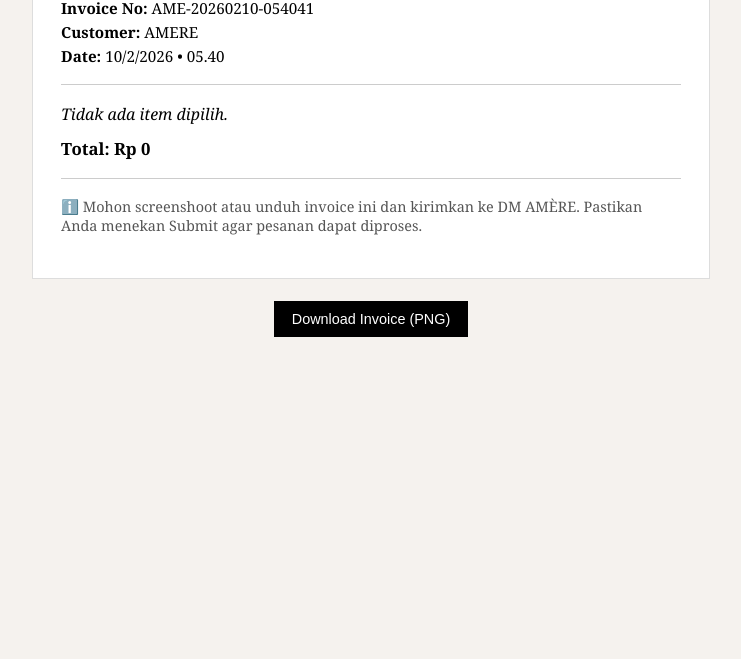
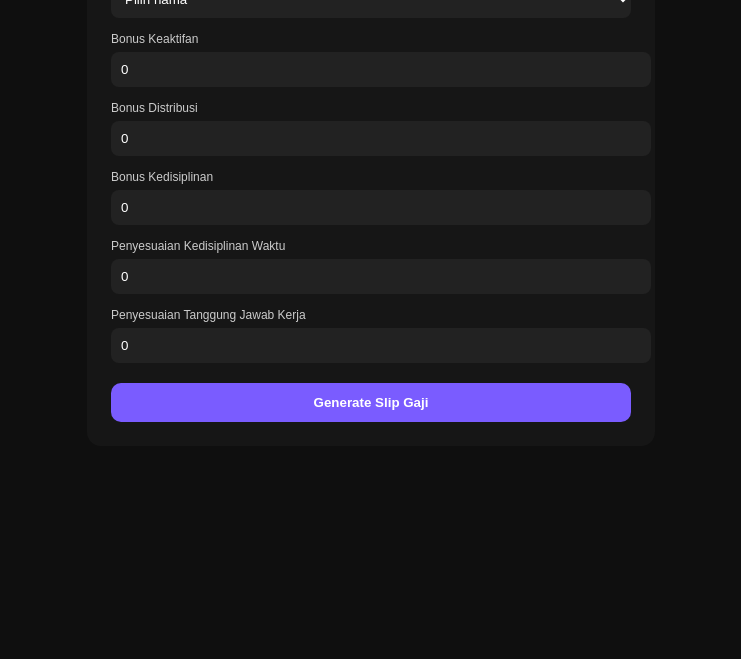
Before and after one commit to amerecocoa/amere-salary, a plain HTML site: page index.html in a window 1280 px wide. Shown: the part 141-800 px from the top of the page, without its empty margins (269-1010 px from the left). Drawn offline with nearby package versions, Linux system fonts and the light colour scheme.

Commit message:
Update index.html for salary system interface

```diff
--- a/index.html
+++ b/index.html
@@ -2,190 +2,227 @@
 <html lang="id">
 <head>
 <meta charset="UTF-8">
-<title>AMÈRE — Invoice</title>
-<meta name="viewport" content="width=device-width, initial-scale=1">
+<title>AMÈRE — Salary System</title>
+<meta name="viewport" content="width=device-width, initial-scale=1.0">
 
 <style>
 body {
-    font-family: Georgia, serif;
-    background: #f5f2ee;
-    padding: 24px;
+  font-family: Arial, sans-serif;
+  background:#0f0f0f;
+  color:#fff;
+  padding:20px;
 }
-  .invoice {
-    max-width: 620px;
-    margin: auto;
-    background: #ffffff;
-    padding: 28px;
-    border: 1px solid #ddd;
+.container {
+  max-width:520px;
+  margin:auto;
+  background:#161616;
+  padding:24px;
+  border-radius:14px;
 }
-  h1 {
-    text-align: center;
-    letter-spacing: 2px;
-    margin-bottom: 14px;
+h1 { font-size:20px; }
+label {
+  font-size:12px;
+  margin-top:14px;
+  display:block;
+  color:#ccc;
 }
-  .meta p {
-    margin: 4px 0;
-    font-size: 0.95em;
+select, input {
+  width:100%;
+  padding:10px;
+  margin-top:6px;
+  border-radius:8px;
+  border:none;
+  background:#222;
+  color:#fff;
 }
-  .line {
-    border-top: 1px solid #ccc;
-    margin: 18px 0;
+button {
+  width:100%;
+  padding:12px;
+  margin-top:20px;
+  border:none;
+  border-radius:10px;
+  background:#7a5cff;
+  color:#fff;
+  font-weight:bold;
+  cursor:pointer;
 }
-  .item {
-    margin: 8px 0;
-    font-size: 0.95em;
+.info {
+  margin-top:10px;
+  font-size:13px;
+  color:#aaa;
 }
-  .item span {
-    float: right;
+.hidden { display:none; }
+
+/* SLIP */
+#slip {
+  background:#fff;
+  color:#000;
+  padding:30px;
+  border-radius:10px;
+}
+.row {
+  display:flex;
+  justify-content:space-between;
+  margin-bottom:8px;
+}
+.minus {
+  color:#b00020;
 }
 .total {
-    font-weight: bold;
-    font-size: 1.05em;
-    margin-top: 12px;
+  font-size:16px;
+  font-weight:bold;
+  margin-top:14px;
 }
-  .note {
-    margin-top: 18px;
-    font-size: 0.9em;
-    color: #555;
-  }
-  .download {
-    margin-top: 22px;
-    text-align: center;
-  }
-  button {
-    background: #000;
-    color: #fff;
-    border: none;
-    padding: 10px 18px;
-    cursor: pointer;
-    font-size: 0.9em;
-  }
-  button:hover {
-    opacity: 0.85;
+.footer {
+  margin-top:30px;
+  font-size:12px;
+  text-align:center;
+  color:#666;
 }
 
-  @media (max-width: 480px) {
-    body { padding: 12px; }
-    .invoice { padding: 20px; }
+@media print {
+  body { background:#fff; }
+  .container { display:none; }
 }
 </style>
 </head>
 
 <body>
 
-<div class="invoice" id="invoice">
-  <h1>AMÈRE — INVOICE</h1>
+<div class="container">
+  <h1>AMÈRE — Salary Input</h1>
 
-  <div class="meta">
-    <p><strong>Invoice No:</strong> <span id="invoiceNo"></span></p>
-    <p><strong>Customer:</strong> <span id="customer">AMERE</span></p>
-    <p><strong>Date:</strong> <span id="datetime"></span></p>
+  <label>Nama Karyawan</label>
+  <select id="employee" onchange="setEmployee()">
+    <option value="">Pilih nama</option>
+    <option value="gretha">Gretha Livya Wijaya</option>
+    <option value="rhiannon">Rhiannon Ainsley Ayla</option>
+  </select>
+
+  <div class="info" id="info"></div>
+
+  <label>Bonus Keaktifan</label>
+  <input type="number" id="aktif" value="0">
+
+  <label>Bonus Distribusi</label>
+  <input type="number" id="distribusi" value="0">
+
+  <label>Bonus Kedisiplinan</label>
+  <input type="number" id="disiplin" value="0">
+
+  <label>Penyesuaian Kedisiplinan Waktu</label>
+  <input type="number" id="late" value="0">
+
+  <label>Penyesuaian Tanggung Jawab Kerja</label>
+  <input type="number" id="error" value="0">
+
+  <button onclick="generate()">Generate Slip Gaji</button>
 </div>
 
-  <div class="line"></div>
+<div id="slip" class="hidden">
+  <h2 style="text-align:center;">SLIP GAJI — AMÈRE</h2>
 
-  <div id="items">
-    <em>Tidak ada item dipilih.</em>
+  <div class="row"><span>Nama</span><span id="sName"></span></div>
+  <div class="row"><span>Posisi</span><span id="sRole"></span></div>
+  <div class="row"><span>Status</span><span id="sType"></span></div>
+  <div class="row"><span>Tanggal</span><span id="sDate"></span></div>
+
+  <hr>
+
+  <div class="row"><span>Gaji Pokok</span><span id="sBase"></span></div>
+  <div class="row"><span>Total Bonus</span><span id="sBonus"></span></div>
+  <div class="row"><span>Total Pengurangan</span><span id="sPenalty" class="minus"></span></div>
+  <div class="row"><span>Pajak</span><span id="sTax" class="minus"></span></div>
+
+  <div class="total row">
+    <span>Total Gaji Diterima</span>
+    <span id="sTotal"></span>
   </div>
 
-  <p class="total">Total: <span id="total">Rp 0</span></p>
-
-  <div class="line"></div>
-
-  <div id="request" class="note"></div>
-
-  <p class="note">
-    ℹ️ Mohon screenshoot atau unduh invoice ini dan kirimkan ke DM AMÈRE.
-    Pastikan Anda menekan Submit agar pesanan dapat diproses.
-  </p>
+  <div class="footer">
+    Slip ini dihasilkan otomatis oleh sistem AMÈRE
   </div>
 
-<div class="download">
-  <button onclick="downloadInvoice()">Download Invoice (PNG)</button>
+  <button onclick="window.print()">Download / Save PDF</button>
 </div>
 
-<script src="https://cdn.jsdelivr.net/npm/html2canvas@1.4.1/dist/html2canvas.min.js"></script>
+<script>
+const PTKP_LIMIT = 4500000;
 
-<script>
-const params = new URLSearchParams(window.location.search);
-
-// ===== PRODUK =====
-const products = {
-  dc70: { name: "Dark Chocolate 70%", price: 85000 },
-  dc85: { name: "Dark Chocolate 85%", price: 90000 },
-  milk: { name: "Milk Chocolate", price: 70000 },
-  truffle: { name: "Classic Cocoa-Dusted Truffles", price: 100000 },
+const employees = {
+  gretha: {
+    name: "Gretha Livya Wijaya",
+    role: "Chocolatier",
+    type: "Full Timer",
+    base: 6500000,
+    max: 8000000,
+    taxRate: 0.05
+  },
+  rhiannon: {
+    name: "Rhiannon Ainsley Ayla",
+    role: "Marketing",
+    type: "Part Timer",
+    base: 3000000,
+    max: 4500000,
+    taxRate: 0.03
+  }
 };
 
-// ===== CUSTOMER =====
-const customerName = params.get("name");
-document.getElementById("customer").innerText =
-  customerName && customerName.trim() !== "" ? customerName : "AMERE";
+let emp;
 
-// ===== DATE & TIME =====
-const now = new Date();
-document.getElementById("datetime").innerText =
-  now.toLocaleDateString("id-ID") + " • " +
-  now.toLocaleTimeString("id-ID", { hour: "2-digit", minute: "2-digit" });
-
-// ===== INVOICE NUMBER =====
-const pad = n => n.toString().padStart(2, "0");
-const invoiceNo =
-  "AME-" +
-  now.getFullYear() +
-  pad(now.getMonth() + 1) +
-  pad(now.getDate()) + "-" +
-  pad(now.getHours()) +
-  pad(now.getMinutes()) +
-  pad(now.getSeconds());
-
-document.getElementById("invoiceNo").innerText = invoiceNo;
-
-// ===== ITEMS =====
-let total = 0;
-let itemsHTML = "";
-
-for (const key in products) {
-  const qty = Number(params.get(key)) || 0;
-  if (qty > 0) {
-    const subtotal = qty * products[key].price;
-    total += subtotal;
-    itemsHTML += `
-      <div class="item">
-        ${products[key].name} × ${qty}
-        <span>Rp ${subtotal.toLocaleString("id-ID")}</span>
-      </div>
-    `;
-  }
+function setEmployee() {
+  emp = employees[employee.value];
+  if (!emp) return;
+  info.innerText =
+    `${emp.role} — ${emp.type} | Pokok Rp${emp.base.toLocaleString("id-ID")} | Max Rp${emp.max.toLocaleString("id-ID")}`;
 }
 
-document.getElementById("items").innerHTML =
-  itemsHTML || "<em>Tidak ada item dipilih.</em>";
+function generate() {
+  if (!emp) return alert("Pilih karyawan dulu");
 
-document.getElementById("total").innerText =
-  "Rp " + total.toLocaleString("id-ID");
+  const bonus =
+    (+aktif.value) +
+    (+distribusi.value) +
+    (+disiplin.value);
 
-// ===== SPECIAL REQUEST =====
-const note = params.get("note");
-if (note && note.trim() !== "") {
-  document.getElementById("request").innerHTML =
-    "<strong>Special Request:</strong><br>" + note;
+  const penalty =
+    (+late.value) +
+    (+error.value);
+
+  if (emp.base + bonus > emp.max) {
+    return alert("Total gaji melebihi batas maksimal");
   }
 
-// ===== DOWNLOAD PNG =====
-function downloadInvoice() {
-  html2canvas(document.getElementById("invoice")).then(canvas => {
-    const link = document.createElement("a");
+  const gross = emp.base + bonus - penalty;
 
-    const safeCustomer =
-      document.getElementById("customer").innerText
-        .replace(/\s+/g, "_")
-        .replace(/[^a-zA-Z0-9_-]/g, "");
+  let tax = 0;
+  if (gross > PTKP_LIMIT) {
+    tax = Math.round(gross * emp.taxRate);
+  }
 
-    link.download = `${invoiceNo}-${safeCustomer}.png`;
-    link.href = canvas.toDataURL("image/png");
-    link.click();
-  });
+  const total = gross - tax;
+  const now = new Date();
+
+  sName.innerText = emp.name;
+  sRole.innerText = emp.role;
+  sType.innerText = emp.type;
+  sDate.innerText = now.toLocaleString("id-ID");
+
+  sBase.innerText = "Rp" + emp.base.toLocaleString("id-ID");
+  sBonus.innerText = "Rp" + bonus.toLocaleString("id-ID");
+
+  sPenalty.innerText = penalty > 0
+    ? "(− Rp" + penalty.toLocaleString("id-ID") + ")"
+    : "Rp0";
+
+  sTax.innerText = tax > 0
+    ? "(− Rp" + tax.toLocaleString("id-ID") + ")"
+    : "Rp0";
+
+  sTotal.innerText = "Rp" + total.toLocaleString("id-ID");
+
+  document.querySelector(".container").style.display = "none";
+  slip.classList.remove("hidden");
 }
 </script>
 
```
Lines whose indentation alone changed are shown as unchanged.
